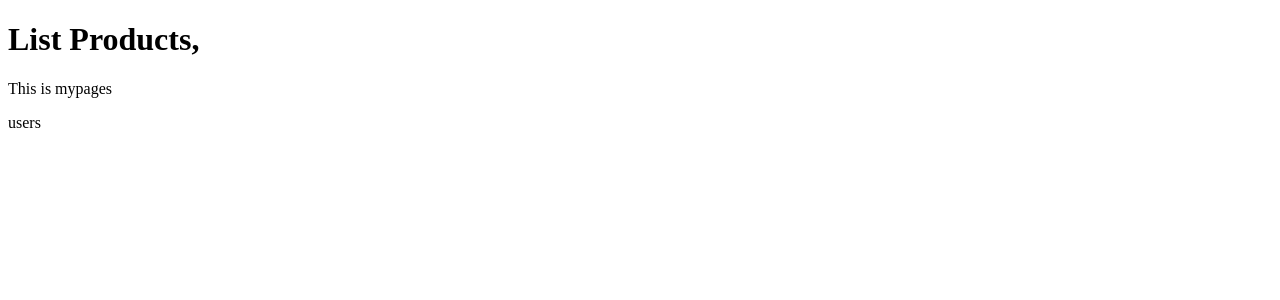
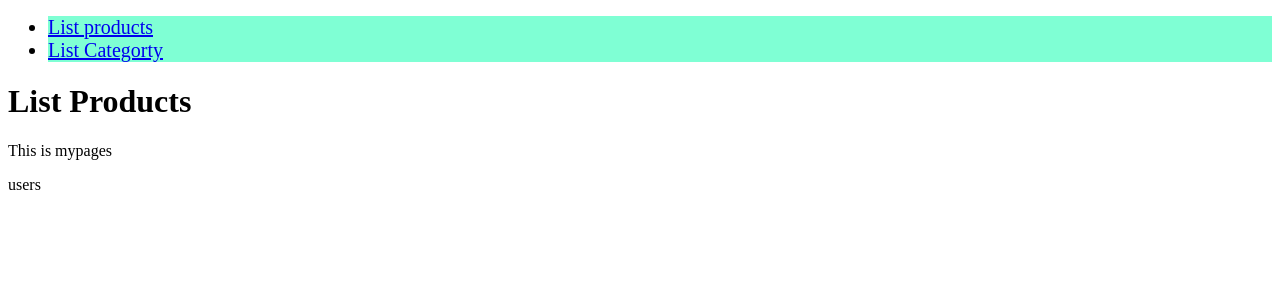
Before and after one commit to tranthoai151/practive-vue, a Vue app: page /pro in a window 1280 px wide. Shown: the top 300 px of the page. Built offline with nearby package versions, Linux system fonts and the light colour scheme; the HTML template or start-up script is replaced by a standard one.

Commit message:
update config folder

```diff
--- a/src/App.vue
+++ b/src/App.vue
@@ -1,5 +1,16 @@
 <template>
-<router-view/>
+  <div>
+    <ul class="css-ul">
+      <li class="css-li">
+        <router-link to="/pro">List products</router-link>
+      </li>
+      <li>
+        <router-link to="/categories">List Categorty</router-link>
+      </li>
+    </ul>
+    <!-- router -->
+    <router-view></router-view>
+  </div>
 </template>
 
 <script>
@@ -18,4 +29,9 @@ export default {
   color: #2c3e50;
   margin-top: 60px;
 }
+.css-ul li {
+  background-color: aquamarine;
+  border: #2c3e50;
+  font-size: 20px;
+}
 </style>
--- a/src/components/Products.vue
+++ b/src/components/product/Products.vue
@@ -1,7 +1,7 @@
 <template>
      <div>
           <h1>
-               {{ title }},
+               {{ title }}
           </h1>
           <p>
                {{content}}
```
Also changed, not shown: src/main.js (+4 -3 lines), src/components/category/Categories.vue (renamed from src/components/Categories.vue).
